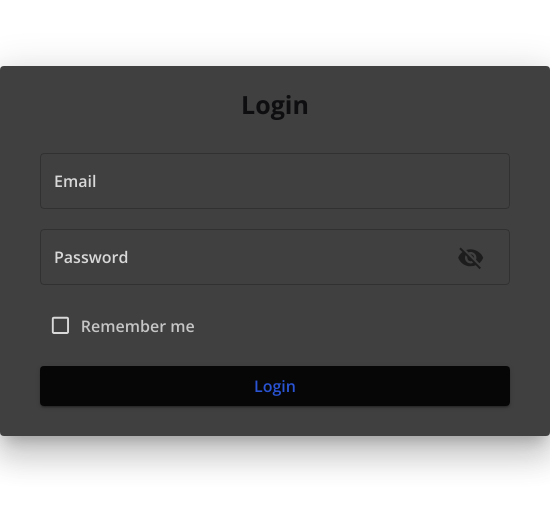
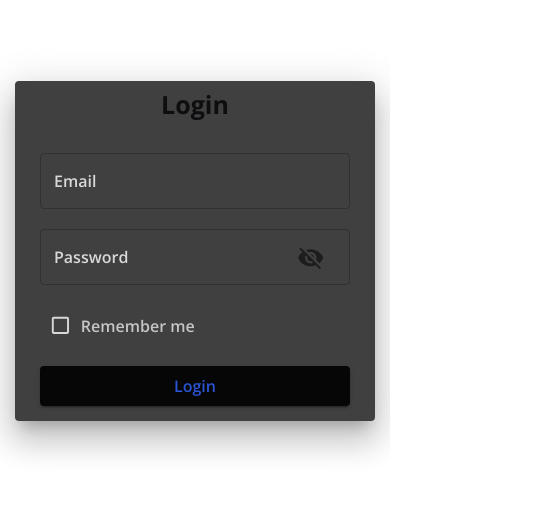
Before and after one commit to ArShAm79/admin_panel, a React (Create React App) app: page /login in a window 390 px wide. Shown: the part 171-680 px from the top of the page, 550 px wide, since content can reach past the window. Built offline with nearby package versions, Linux system fonts and the light colour scheme.

Commit message:
feat: log in ui improved

```diff
--- a/src/pages/login/styles/index.style.ts
+++ b/src/pages/login/styles/index.style.ts
@@ -7,7 +7,10 @@ const useStyles = makeStyles((theme) => ({
     display: 'flex',
     alignItems: 'center',
     justifyContent: 'center',
-    height: '100vh'
+    height: '100vh',
+    [theme.breakpoints.down('sm')]: {
+      width: 'calc(100% - 30px)'
+    }
   },
   paper: {
     display: 'flex',
@@ -15,7 +18,10 @@ const useStyles = makeStyles((theme) => ({
     padding: 20,
     width: '100%',
     alignItems: 'center',
-    backgroundColor: 'rgb(0,0,0,0.75)'
+    backgroundColor: 'rgb(0,0,0,0.75)',
+    [theme.breakpoints.down('sm')]: {
+      padding: 5
+    }
   },
   title: {
     color: theme.palette.primary.contrastText,
```
